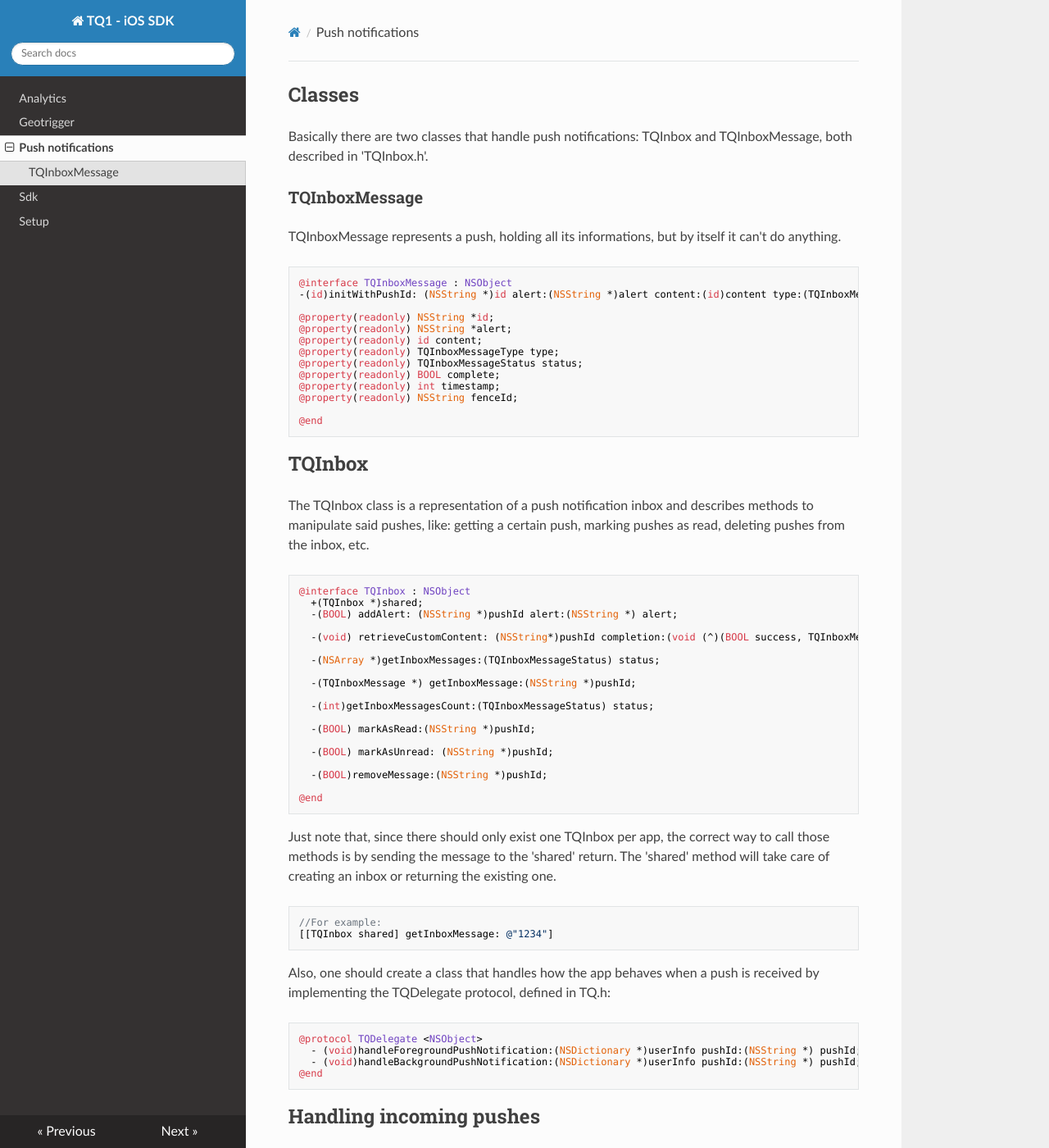
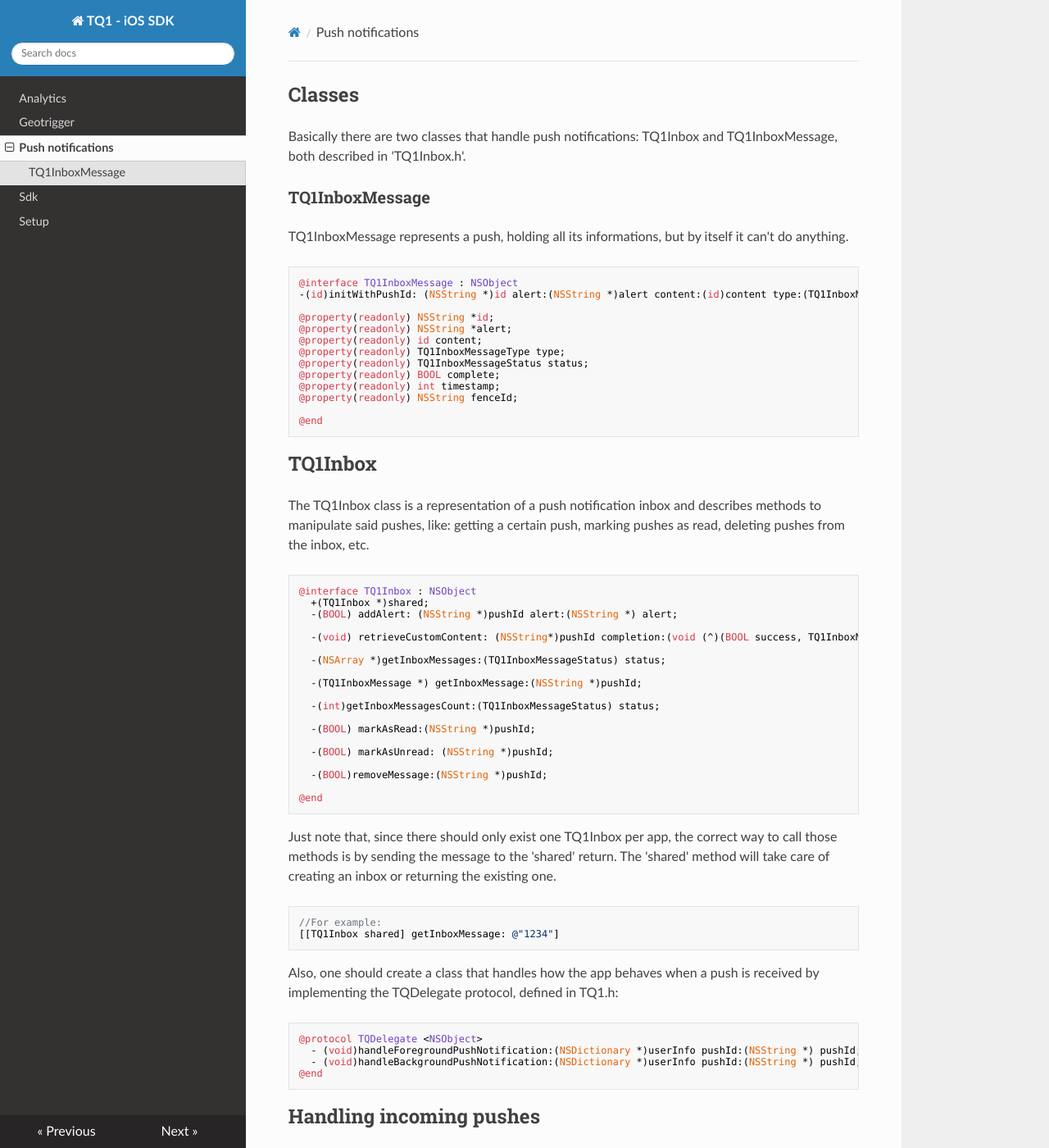
Before and after one commit to tq1/taqtile-sdk-ios, an MkDocs documentation site: the page built from docs/docs/push-notifications.md, in a window 1280 px wide and 1400 px high. Shown: the whole window at 82% size. Built offline with MkDocs 1.6.1, drawn with Linux system fonts in a browser that asks for light colours; nearby versions of some CDN libraries; some of the changed text lies outside the part shown.

````diff
--- a/docs/docs/push-notifications.md
+++ b/docs/docs/push-notifications.md
@@ -1,20 +1,20 @@
 ##Classes
 
-Basically there are two classes that handle push notifications: TQInbox and TQInboxMessage, both described in 'TQInbox.h'.
+Basically there are two classes that handle push notifications: TQ1Inbox and TQ1InboxMessage, both described in 'TQ1Inbox.h'.
 
-###TQInboxMessage
+###TQ1InboxMessage
 
-TQInboxMessage represents a push, holding all its informations, but by itself it can't do anything.
+TQ1InboxMessage represents a push, holding all its informations, but by itself it can't do anything.
 
 ```objectivec
-@interface TQInboxMessage : NSObject
--(id)initWithPushId: (NSString *)id alert:(NSString *)alert content:(id)content type:(TQInboxMessageType)type status:(TQInboxMessageStatus)status complete:(BOOL)complete timestamp: (int) timestamp;
+@interface TQ1InboxMessage : NSObject
+-(id)initWithPushId: (NSString *)id alert:(NSString *)alert content:(id)content type:(TQ1InboxMessageType)type status:(TQ1InboxMessageStatus)status complete:(BOOL)complete timestamp: (int) timestamp;
 
 @property(readonly) NSString *id;
 @property(readonly) NSString *alert;
 @property(readonly) id content;
-@property(readonly) TQInboxMessageType type;
-@property(readonly) TQInboxMessageStatus status;
+@property(readonly) TQ1InboxMessageType type;
+@property(readonly) TQ1InboxMessageStatus status;
 @property(readonly) BOOL complete;
 @property(readonly) int timestamp;
 @property(readonly) NSString fenceId;
@@ -22,22 +22,22 @@ TQInboxMessage represents a push, holding all its informations, but by itself it
 @end
 ```
 
-##TQInbox
+##TQ1Inbox
 
-The TQInbox class is a representation of a push notification inbox and describes methods to manipulate said pushes, like: getting a certain push, marking pushes as read, deleting pushes from the inbox, etc.
+The TQ1Inbox class is a representation of a push notification inbox and describes methods to manipulate said pushes, like: getting a certain push, marking pushes as read, deleting pushes from the inbox, etc.
 
 ```objectivec
-@interface TQInbox : NSObject
-  +(TQInbox *)shared;
+@interface TQ1Inbox : NSObject
+  +(TQ1Inbox *)shared;
   -(BOOL) addAlert: (NSString *)pushId alert:(NSString *) alert;
 
-  -(void) retrieveCustomContent: (NSString*)pushId completion:(void (^)(BOOL success, TQInboxMessage *message))completion;
+  -(void) retrieveCustomContent: (NSString*)pushId completion:(void (^)(BOOL success, TQ1InboxMessage *message))completion;
 
-  -(NSArray *)getInboxMessages:(TQInboxMessageStatus) status;
+  -(NSArray *)getInboxMessages:(TQ1InboxMessageStatus) status;
 
-  -(TQInboxMessage *) getInboxMessage:(NSString *)pushId;
+  -(TQ1InboxMessage *) getInboxMessage:(NSString *)pushId;
 
-  -(int)getInboxMessagesCount:(TQInboxMessageStatus) status;
+  -(int)getInboxMessagesCount:(TQ1InboxMessageStatus) status;
 
   -(BOOL) markAsRead:(NSString *)pushId;
 
@@ -48,14 +48,14 @@ The TQInbox class is a representation of a push notification inbox and describes
 @end
 ```
 
-Just note that, since there should only exist one TQInbox per app, the correct way to call those methods is by sending the message to the 'shared' return. The 'shared' method will take care of creating an inbox or returning the existing one.
+Just note that, since there should only exist one TQ1Inbox per app, the correct way to call those methods is by sending the message to the 'shared' return. The 'shared' method will take care of creating an inbox or returning the existing one.
 
 ```objectivec
 //For example:
-[[TQInbox shared] getInboxMessage: @"1234"]
+[[TQ1Inbox shared] getInboxMessage: @"1234"]
 ```
 
-Also, one should create a class that handles how the app behaves when a push is received by implementing the TQDelegate protocol, defined in TQ.h:
+Also, one should create a class that handles how the app behaves when a push is received by implementing the TQDelegate protocol, defined in TQ1.h:
 
 ```objectivec
 @protocol TQDelegate <NSObject>
@@ -71,9 +71,9 @@ In special, the TQProtocol will describe what happens when the app is open, and
 ```objectivec
 - (void)handleBackgroundPushNotification:(NSDictionary *)userInfo pushId:(NSString *) pushId
 {
-    TQInboxMessage *receivedPush;
+    TQ1InboxMessage *receivedPush;
     //Code
-    receivedPush = [[[TQInbox] shared] getInboxMessage: pushId];
+    receivedPush = [[[TQ1Inbox] shared] getInboxMessage: pushId];
     //More code
 }
 ```
@@ -85,24 +85,24 @@ Now, when there are already received pushes in the inbox and it's necessary to s
 ```objectivec
 typedef enum
 {
-  TQInboxMessageStatusUnread,
-  TQInboxMessageStatusRead,
-  TQInboxMessageStatusAll
-} TQInboxMessageStatus;
+  TQ1InboxMessageStatusUnread,
+  TQ1InboxMessageStatusRead,
+  TQ1InboxMessageStatusAll
+} TQ1InboxMessageStatus;
 ```
 
-And naturally, to get, let's say, unread pushes call *getInboxMessages*  with a TQInboxMessageStatusUnread parameter:
+And naturally, to get, let's say, unread pushes call *getInboxMessages*  with a TQ1InboxMessageStatusUnread parameter:
 
 ```objectivec
-[[TQInbox shared] getInboxMessages: TQInboxMessageStatusUnread]
+[[TQ1Inbox shared] getInboxMessages: TQ1InboxMessageStatusUnread]
 ```
 
-And if you need the read pushes use TQInboxMessageStatusRead as the parameter, and to get all use the TQInboxMessageStatusAll parameter.
+And if you need the read pushes use TQ1InboxMessageStatusRead as the parameter, and to get all use the TQ1InboxMessageStatusAll parameter.
 
 But if it's only necessary to get how many pushes there are in the inbox, there is no necessity to get all the pushes and then count them. In this case simply call *getInboxMessagesCount*. It's faster, it's better, it's cleaner. The method receives the same type of parameter as *getInboxMessages*:
 
 ```objectivec
-[[TQInbox shared] getInboxMessagesCount: TQInboxMessageStatusUnread]
+[[TQ1Inbox shared] getInboxMessagesCount: TQ1InboxMessageStatusUnread]
 ```
 
 Be warned, though, that this returns an "int", not an "NSInteger" nor an "NSNumber".
@@ -114,7 +114,7 @@ There's just a few things to do with a single push.
 The first of them is to mark a push as read or unread. So in the view controller, there should be some code as:
 
 ```objectivec
-if ([[TQInbox shared] markAsRead:pushId]){
+if ([[TQ1Inbox shared] markAsRead:pushId]){
   //The push was marked!
 }else{
   //The push was not marked...
@@ -124,7 +124,7 @@ if ([[TQInbox shared] markAsRead:pushId]){
 The second is to delete the push. It deletes the push from the database:
 
 ```objectivec
-if ([[TQInbox shared] removeMessage:pushId]){
+if ([[TQ1Inbox shared] removeMessage:pushId]){
   //The push was deleted!
 }else{
   //The push was not deleted...
@@ -134,20 +134,20 @@ if ([[TQInbox shared] removeMessage:pushId]){
 And the third is to retrieve the pushes content. Since pushes and its' contents are not in the same table, it's necessary to retrieve it through the push:
 
 ```objectivec
-[[TQInbox shared] retrieveCustomContent:pushId completion:^(BOOL success, TQInboxMessage *message)
+[[TQ1Inbox shared] retrieveCustomContent:pushId completion:^(BOOL success, TQ1InboxMessage *message)
 ```
 
-The first parameter is the push's id and the second is a block that receives if it was possible to retrieve the content and the TQInboxMessage with the retrieved content.
+The first parameter is the push's id and the second is a block that receives if it was possible to retrieve the content and the TQ1InboxMessage with the retrieved content.
 
 You can also tell the SDK to download the content as soon as the notification arrives via the method call:
 ```objectivec
-[[TQPush shared] setDownloadAutomatic: true]
+[[TQ1Push shared] setDownloadAutomatic: true]
 ```
 
 Keep in mind that this is only possible when the application is currently running in background. When the user clicks on the notification, you can check whether the content was already downloaded or not by verifying the `complete` field. In the latter case the content should be requested:
 
 ```objectivec
-TQInboxMessage *notification;
+TQ1InboxMessage *notification;
 if(!notification.complete)
 {
   // Request content HERE
@@ -156,8 +156,8 @@ if(!notification.complete)
 
 ##Removing Multiple Notifications
 
-There is a method available for removing all notifications specified by its `TQInboxMessageStatus`: *READ*, *UNREAD* or *ALL*.
+There is a method available for removing all notifications specified by its `TQ1InboxMessageStatus`: *READ*, *UNREAD* or *ALL*.
 
 ```objectivec
-[[TQInbox shared] removeMessagesWithStatus: TQInboxMessageStatusAll]
+[[TQ1Inbox shared] removeMessagesWithStatus: TQ1InboxMessageStatusAll]
 ```
````
Also changed, not shown: docs/docs/analytics.md (+6 -6 lines), docs/docs/geotrigger.md (+3 -3 lines), docs/docs/sdk.md (+1 -1 lines), docs/docs/setup.md (+1 -1 lines), 8 other files.
